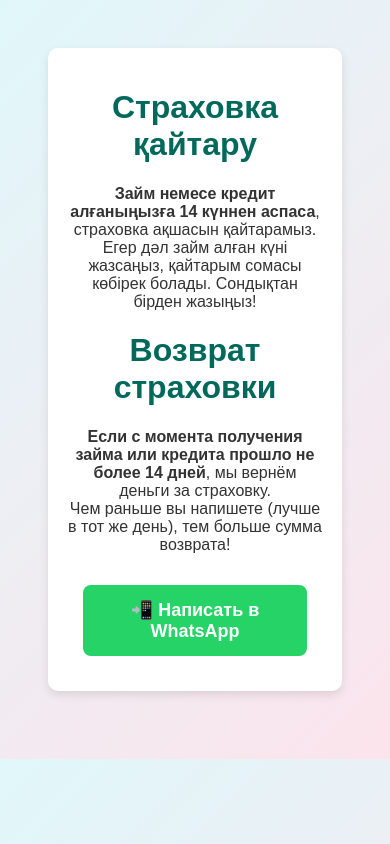
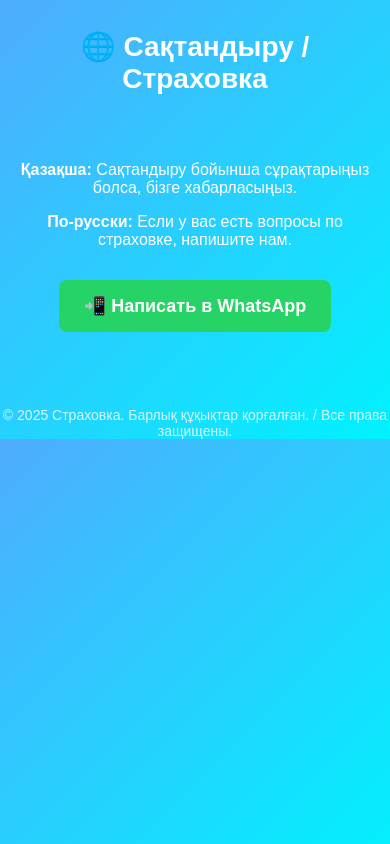
Before and after one commit to kimajhg/strahovka-site, a plain HTML site: page index.html in a window 390 px wide. Drawn offline with Linux system fonts and the light colour scheme.

Commit message:
Update index.html
<!DOCTYPE html>
<html lang="kk">
<head>
  <meta charset="UTF-8">
  <meta name="viewport" content="width=device-width, initial-scale=1.0">
  <title>Страховка</title>
  <style>
    body {
      font-family: Arial, sans-serif;
      margin: 0;
      padding: 0;
      background: linear-gradient(135deg, #4facfe, #00f2fe);
      color: #fff;
      text-align: center;
    }
    header {
      padding: 30px;
      font-size: 28px;
      font-weight: bold;
    }
    .container {
      max-width: 600px;
      margin: auto;
      padding: 20px;
    }
    .btn {
      display: inline-block;
      margin: 15px;
      padding: 15px 25px;
      font-size: 18px;
      font-weight: bold;
      color: #fff;
      background-color: #25D366;
      border: none;
      border-radius: 8px;
      text-decoration: none;
      transition: 0.3s;
    }
    .btn:hover {
      background-color: #1ebc5c;
    }
    footer {
      margin-top: 40px;
      font-size: 14px;
      opacity: 0.8;
    }
  </style>
</head>
<body>
  <header>
    🌐 Сақтандыру / Страховка
  </header>

  <div class="container">
    <p><strong>Қазақша:</strong> Сақтандыру бойынша сұрақтарыңыз болса, бізге хабарласыңыз.</p>
    <p><strong>По-русски:</strong> Если у вас есть вопросы по страховке, напишите нам.</p>

    <a class="btn" href="https://api.whatsapp.com/send?phone=77081133762&text=Салем! Хочу уточнить по страховке">
      📲 Написать в WhatsApp
    </a>
  </div>

  <footer>
    © 2025 Страховка. Барлық құқықтар қорғалған. / Все права защищены.
  </footer>
</body>
</html>

```diff
--- a/index.html
+++ b/index.html
@@ -3,57 +3,65 @@
 <head>
   <meta charset="UTF-8">
   <meta name="viewport" content="width=device-width, initial-scale=1.0">
-  <title>Страховка қайтару</title>
+  <title>Страховка</title>
   <style>
     body {
       font-family: Arial, sans-serif;
+      margin: 0;
+      padding: 0;
+      background: linear-gradient(135deg, #4facfe, #00f2fe);
+      color: #fff;
       text-align: center;
-      background: linear-gradient(135deg, #e0f7fa, #fce4ec);
-      padding: 40px;
-      color: #333;
     }
-    h1 {
-      color: #00695c;
+    header {
+      padding: 30px;
+      font-size: 28px;
+      font-weight: bold;
     }
-    .card {
-      background: white;
+    .container {
+      max-width: 600px;
+      margin: auto;
       padding: 20px;
-      border-radius: 10px;
-      box-shadow: 0 4px 10px rgba(0,0,0,0.1);
-      max-width: 600px;
-      margin: 0 auto 20px;
     }
-    .button {
+    .btn {
       display: inline-block;
       margin: 15px;
-      padding: 14px 22px;
-      background: #25D366;
-      color: white;
+      padding: 15px 25px;
+      font-size: 18px;
+      font-weight: bold;
+      color: #fff;
+      background-color: #25D366;
+      border: none;
+      border-radius: 8px;
       text-decoration: none;
-      border-radius: 8px;
-      font-weight: bold;
-      font-size: 18px;
-      transition: background 0.3s;
+      transition: 0.3s;
     }
-    .button:hover {
-      background: #1DA851;
+    .btn:hover {
+      background-color: #1ebc5c;
+    }
+    footer {
+      margin-top: 40px;
+      font-size: 14px;
+      opacity: 0.8;
     }
   </style>
 </head>
 <body>
-  <div class="card">
-    <h1>Страховка қайтару</h1>
-    <p><b>Займ немесе кредит алғаныңызға 14 күннен аспаса</b>,
-    страховка ақшасын қайтарамыз. <br>
-    Егер дәл займ алған күні жазсаңыз, қайтарым сомасы көбірек болады.
-    Сондықтан бірден жазыңыз!</p>
+  <header>
+    🌐 Сақтандыру / Страховка
+  </header>
 
-    <h1>Возврат страховки</h1>
-    <p><b>Если с момента получения займа или кредита прошло не более 14 дней</b>,
-    мы вернём деньги за страховку. <br>
-    Чем раньше вы напишете (лучше в тот же день), тем больше сумма возврата!</p>
+  <div class="container">
+    <p><strong>Қазақша:</strong> Сақтандыру бойынша сұрақтарыңыз болса, бізге хабарласыңыз.</p>
+    <p><strong>По-русски:</strong> Если у вас есть вопросы по страховке, напишите нам.</p>
 
-    <a href="https://wa.me/77081133762" target="_blank" class="button">📲 Написать в WhatsApp</a>
+    <a class="btn" href="https://api.whatsapp.com/send?phone=77081133762&text=Салем! Хочу уточнить по страховке">
+      📲 Написать в WhatsApp
+    </a>
   </div>
+
+  <footer>
+    © 2025 Страховка. Барлық құқықтар қорғалған. / Все права защищены.
+  </footer>
 </body>
 </html>
```
